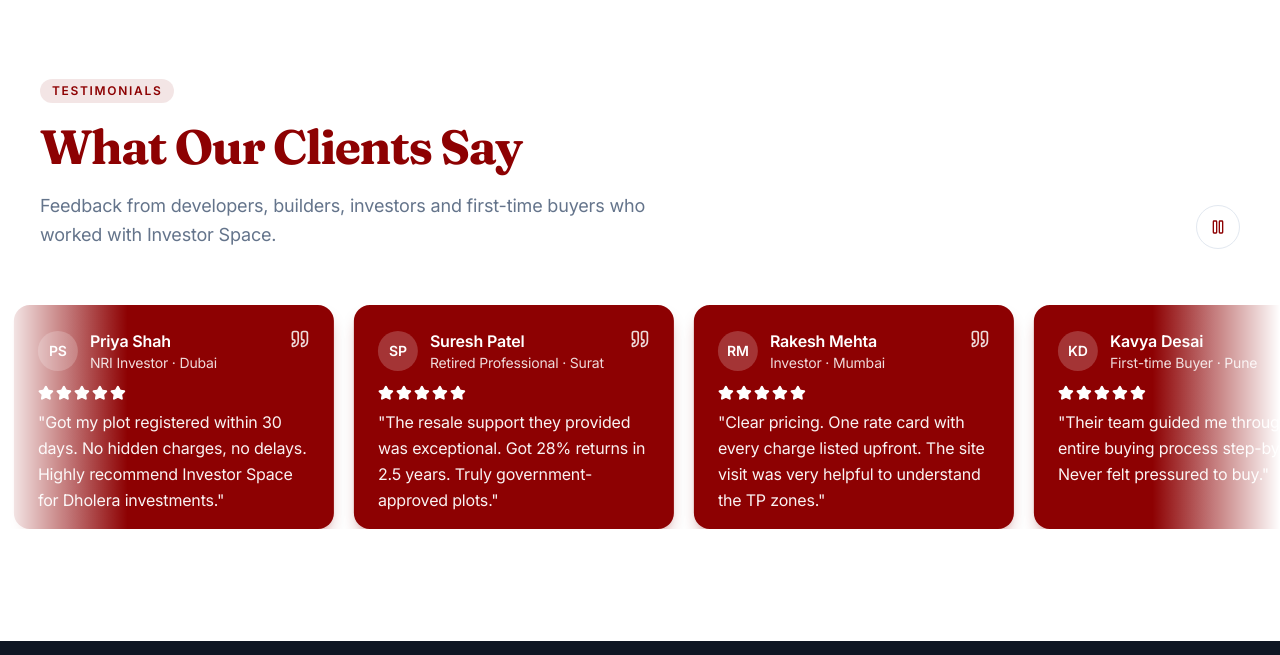
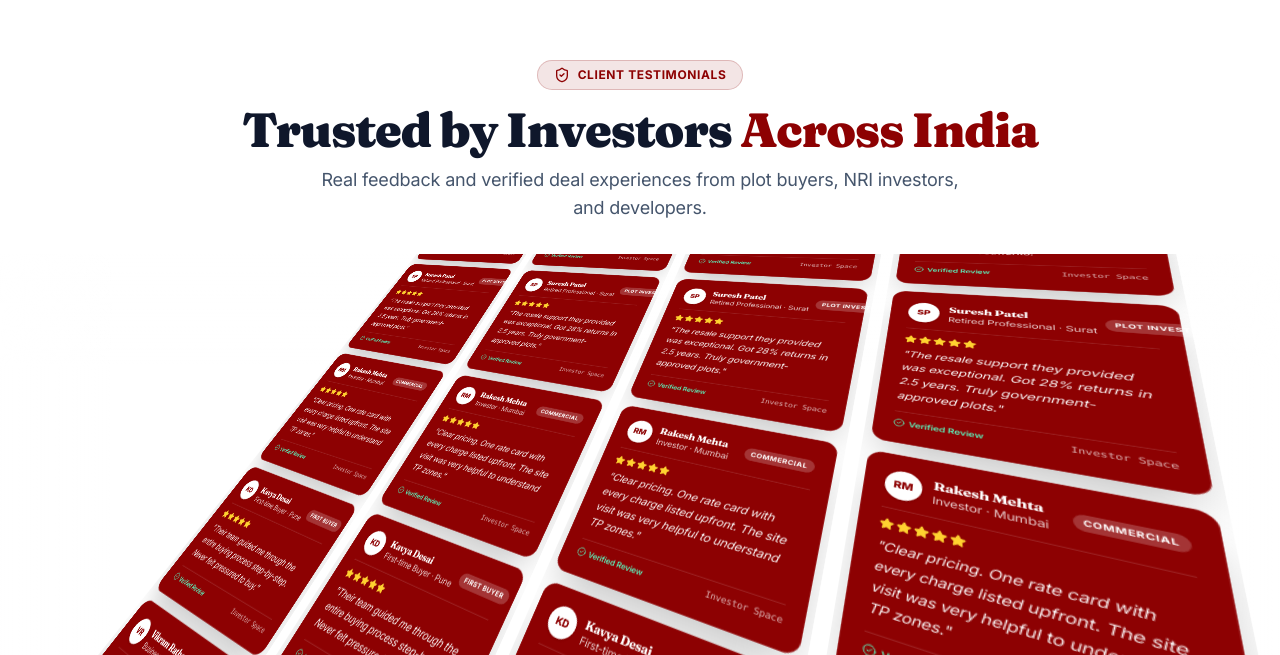
Before and after one commit to vishal9958/investorspace, a Next.js app: page / in a window 1280 px wide. Shown: the part 7045-7700 px from the top of the page. Built offline with nearby package versions, Linux system fonts and the light colour scheme.

Commit message:
3d design

```diff
--- a/package.json
+++ b/package.json
@@ -13,6 +13,7 @@
     "@react-three/drei": "^10.7.9",
     "@react-three/fiber": "^9.8.1",
     "@studio-freight/lenis": "^1.0.42",
+    "clsx": "^2.1.1",
     "d3-scale": "^4.0.2",
     "framer-motion": "^14.0.0",
     "gsap": "^3.15.0",
@@ -24,6 +25,7 @@
     "react-hook-form": "^7.89.0",
     "react-simple-maps": "^5.0.5",
     "server-only": "^0.0.1",
+    "tailwind-merge": "^3.7.0",
     "three": "^0.186.1",
     "topojson-client": "^3.1.0",
     "zod": "^4.6.5"
--- a/src/app/globals.css
+++ b/src/app/globals.css
@@ -537,3 +537,11 @@
   background: #dc2626;
   color: white;
 }
+@keyframes marquee-vertical {
+  from { transform: translateY(0%); }
+  to { transform: translateY(-50%); }
+}
+
+.animate-marquee-vertical {
+  animation: marquee-vertical var(--duration, 40s) linear infinite;
+}
--- /dev/null
+++ b/src/components/3d-marquee.tsx
@@ -0,0 +1,62 @@
+"use client";
+
+import React, { ComponentPropsWithoutRef, useRef } from "react";
+import { cn } from "@/lib/utils";
+
+interface MarqueeProps extends ComponentPropsWithoutRef<"div"> {
+  className?: string;
+  reverse?: boolean;
+  pauseOnHover?: boolean;
+  children: React.ReactNode;
+  vertical?: boolean;
+  repeat?: number;
+}
+
+export function Marquee({
+  className,
+  reverse = false,
+  pauseOnHover = false,
+  children,
+  vertical = false,
+  repeat = 4,
+  ...props
+}: MarqueeProps) {
+  const marqueeRef = useRef<HTMLDivElement>(null);
+
+  return (
+    <div
+      {...props}
+      ref={marqueeRef}
+      className={cn(
+        "group flex overflow-hidden p-2 [--duration:40s] [--gap:1rem] [gap:var(--gap)]",
+        {
+          "flex-row": !vertical,
+          "flex-col": vertical,
+        },
+        className
+      )}
+    >
+      {React.useMemo(
+        () => (
+          <>
+            {Array.from({ length: repeat }, (_, i) => (
+              <div
+                key={i}
+                className={cn(
+                  !vertical ? "flex-row [gap:var(--gap)]" : "flex-col [gap:var(--gap)]",
+                  "flex shrink-0 justify-around",
+                  vertical && "animate-marquee-vertical flex-col",
+                  pauseOnHover && "group-hover:[animation-play-state:paused]",
+                  reverse && "[animation-direction:reverse]"
+                )}
+              >
+                {children}
+              </div>
+            ))}
+          </>
+        ),
+        [repeat, children, vertical, pauseOnHover, reverse]
+      )}
+    </div>
+  );
+}
--- a/src/components/home/Testimonials.tsx
+++ b/src/components/home/Testimonials.tsx
@@ -1,109 +1,178 @@
 "use client";
 
-import { motion } from "framer-motion";
-import { Quote, Star, Pause, Play } from "lucide-react";
-import { useState } from "react";
+import { useState, useEffect } from "react";
+import { Star, ShieldCheck, CheckCircle2 } from "lucide-react";
+import { Marquee } from "@/components/3d-marquee";
 
-const testimonials = [
+const realEstateTestimonials = [
   {
-    quote: "We were skeptical at first, but Investor Space verified every document before we paid. The team was transparent throughout.",
     name: "Aarav Sharma",
     role: "Developer · Ahmedabad",
+    body: "We were skeptical at first, but Investor Space verified every document before we paid. The team was transparent throughout.",
+    avatar: "AS",
+    tag: "Verified Buyer",
     rating: 5,
-    avatar: "AS",
   },
   {
-    quote: "Got my plot registered within 30 days. No hidden charges, no delays. Highly recommend Investor Space for Dholera investments.",
     name: "Priya Shah",
     role: "NRI Investor · Dubai",
+    body: "Got my plot registered within 30 days. No hidden charges, no delays. Highly recommend Investor Space for Dholera investments.",
+    avatar: "PS",
+    tag: "NRI Verified",
     rating: 5,
-    avatar: "PS",
   },
   {
-    quote: "The resale support they provided was exceptional. Got 28% returns in 2.5 years. Truly government-approved plots.",
     name: "Suresh Patel",
     role: "Retired Professional · Surat",
+    body: "The resale support they provided was exceptional. Got 28% returns in 2.5 years. Truly government-approved plots.",
+    avatar: "SP",
+    tag: "Plot Investor",
     rating: 5,
-    avatar: "SP",
   },
   {
-    quote: "Clear pricing. One rate card with every charge listed upfront. The site visit was very helpful to understand the TP zones.",
     name: "Rakesh Mehta",
     role: "Investor · Mumbai",
+    body: "Clear pricing. One rate card with every charge listed upfront. The site visit was very helpful to understand TP zones.",
+    avatar: "RM",
+    tag: "Commercial",
     rating: 5,
-    avatar: "RM",
   },
   {
-    quote: "Their team guided me through the entire buying process step-by-step. Never felt pressured to buy.",
     name: "Kavya Desai",
     role: "First-time Buyer · Pune",
+    body: "Their team guided me through the entire buying process step-by-step. Never felt pressured to buy.",
+    avatar: "KD",
+    tag: "First Buyer",
     rating: 5,
-    avatar: "KD",
-  }
+  },
+  {
+    name: "Vikram Rathore",
+    role: "Business Owner · Delhi",
+    body: "Top notch legal audit and layout clearance. Best property consultants in the Dholera SIR corridor.",
+    avatar: "VR",
+    tag: "Verified Land",
+    rating: 5,
+  },
 ];
 
-export default function Testimonials() {
-  const [paused, setPaused] = useState(false);
-  const sv = { hidden: { opacity: 0, y: 28, filter: "blur(10px)" }, visible: { opacity: 1, y: 0, filter: "blur(0px)", transition: { duration: 0.6 } } };
+function TestimonialCard({
+  name,
+  role,
+  body,
+  avatar,
+  tag,
+  rating,
+}: (typeof realEstateTestimonials)[number]) {
+  return (
+    <div className="w-64 sm:w-72 rounded-2xl bg-[#8D0102] text-white p-4 sm:p-5 shadow-2xl border border-white/10">
+      {/* Card Header */}
+      <div className="flex items-center justify-between gap-2 border-b border-white/15 pb-3 mb-3">
+        <div className="flex items-center gap-2.5">
+          <span className="size-9 rounded-full bg-white text-[#8D0102] font-black text-xs flex items-center justify-center shrink-0 shadow-sm">
+            {avatar}
+          </span>
+          <div className="min-w-0">
+            <h4 className="text-xs sm:text-sm font-bold text-white truncate">
+              {name}
+            </h4>
+            <p className="text-[10px] sm:text-xs text-white/80 truncate">{role}</p>
+          </div>
+        </div>
+        <span className="text-[9px] font-bold uppercase tracking-wider text-white bg-white/20 px-2 py-0.5 rounded-full shrink-0">
+          {tag}
+        </span>
+      </div>
+
+      {/* Rating */}
+      <div className="flex items-center gap-0.5 mb-2">
+        {Array.from({ length: rating }).map((_, i) => (
+          <Star key={i} className="size-3.5 fill-amber-300 text-amber-300" />
+        ))}
+      </div>
+
+      {/* Quote */}
+      <blockquote className="text-xs sm:text-sm text-white/95 leading-relaxed font-normal italic">
+        "{body}"
+      </blockquote>
+
+      {/* Footer Stamp */}
+      <div className="mt-3 pt-2 border-t border-white/15 flex items-center justify-between text-[10px] text-white/80">
+        <span className="flex items-center gap-1 text-emerald-300 font-semibold">
+          <CheckCircle2 className="size-3" /> Verified Review
+        </span>
+        <span className="font-mono text-white/70">Investor Space</span>
+      </div>
+    </div>
+  );
+}
+
+export default function Testimonials3D() {
+  const [mounted, setMounted] = useState(false);
+
+  useEffect(() => {
+    setMounted(true);
+  }, []);
+
+  if (!mounted) return null;
 
   return (
-    <section data-paused={paused} aria-labelledby="testimonials-heading" className="partners-section section-pad relative overflow-hidden bg-background">
-      <style>{`
-        @keyframes partners-left { from { transform: translateX(0); } to { transform: translateX(-50%); } }
-        .partners-track {
-          display: flex; width: max-content;
-          animation: partners-left 35s linear infinite;
-        }
-        .partners-section[data-paused="true"] .partners-track { animation-play-state: paused; }
-        .partners-row:hover .partners-track { animation-play-state: paused; }
-      `}</style>
-
-      <div className="shell flex flex-wrap items-end justify-between gap-6">
-        <div className="max-w-2xl">
-          <motion.div initial="hidden" whileInView="visible" viewport={{ once: true, amount: 0.3 }} variants={sv}>
-            <span className="inline-flex rounded-full px-3 py-1 text-xs font-semibold uppercase tracking-[0.14em] bg-primary/10 text-primary">Testimonials</span>
-            <h2 id="testimonials-heading" className="mt-4 text-balance break-words font-bold sm:mt-5 text-3xl sm:text-4xl lg:text-5xl text-primary">What Our Clients Say</h2>
-            <p className="mt-4 text-base leading-relaxed sm:mt-5 md:text-lg text-muted-foreground">Feedback from developers, builders, investors and first-time buyers who worked with Investor Space.</p>
-          </motion.div>
-        </div>
-        <button type="button" aria-label="Pause scrolling" onClick={() => setPaused(!paused)} className="grid size-11 shrink-0 place-items-center rounded-full border border-border bg-white text-primary transition-colors hover:bg-primary hover:text-white">
-          {paused ? <Play className="size-4" /> : <Pause className="size-4" />}
-        </button>
+    <section className="relative w-full overflow-hidden bg-white text-slate-900 py-16 sm:py-24">
+      {/* Header Container */}
+      <div className="mx-auto max-w-7xl px-4 sm:px-6 lg:px-8 relative z-20 text-center mb-8">
+        <span className="inline-flex items-center gap-2 rounded-full px-4 py-1.5 text-xs font-bold uppercase tracking-wider bg-[#8D0102]/10 text-[#8D0102] border border-[#8D0102]/20">
+          <ShieldCheck className="size-4" /> Client Testimonials
+        </span>
+        <h2 className="mt-4 text-3xl sm:text-4xl lg:text-5xl font-black text-slate-900 tracking-tight">
+          Trusted by Investors <span className="text-[#8D0102]">Across India</span>
+        </h2>
+        <p className="mt-3 text-base sm:text-lg text-slate-600 max-w-2xl mx-auto">
+          Real feedback and verified deal experiences from plot buyers, NRI investors, and developers.
+        </p>
       </div>
 
-      <div className="relative mt-10 flex flex-col gap-4 sm:mt-14 sm:gap-6">
-        <div className="pointer-events-none absolute inset-y-0 left-0 z-10 w-12 bg-gradient-to-r from-background to-transparent sm:w-32"></div>
-        <div className="pointer-events-none absolute inset-y-0 right-0 z-10 w-12 bg-gradient-to-l from-background to-transparent sm:w-32"></div>
+      {/* Exact 3D Perspective Stage */}
+      <div className="relative flex h-[520px] w-full items-center justify-center overflow-hidden [perspective:300px]">
+        <div
+          className="flex flex-row items-center gap-4"
+          style={{
+            transform:
+              "translateX(-100px) translateY(0px) translateZ(-100px) rotateX(20deg) rotateY(-10deg) rotateZ(20deg)",
+          }}
+        >
+          {/* Column 1 - Downwards */}
+          <Marquee vertical pauseOnHover repeat={3} className="[--duration:25s]">
+            {realEstateTestimonials.map((review, i) => (
+              <TestimonialCard key={i} {...review} />
+            ))}
+          </Marquee>
 
-        <div className="partners-row overflow-hidden">
-          <div className="partners-track">
-            {/* Double the list for infinite scroll */}
-            {[...testimonials, ...testimonials].map((t, i) => (
-              <div key={i} className="shrink-0 px-2 sm:px-2.5">
-                <figure className="flex h-52 w-72 flex-col rounded-2xl p-5 sm:h-56 sm:w-80 sm:p-6 bg-primary text-white shadow-lg shadow-primary/25">
-                  <figcaption className="flex items-start justify-between gap-3">
-                    <div className="flex min-w-0 items-center gap-3">
-                      <span aria-hidden className="grid size-10 shrink-0 place-items-center rounded-full text-sm font-semibold bg-white/20 text-white">{t.avatar}</span>
-                      <div className="min-w-0">
-                        <p className="truncate text-sm font-semibold sm:text-base">{t.name}</p>
-                        <p className="truncate text-xs sm:text-sm text-white/85">{t.role}</p>
-                      </div>
-                    </div>
-                    <Quote className="size-5 shrink-0 text-white/85" aria-hidden />
-                  </figcaption>
-                  <div role="img" aria-label={`Rated ${t.rating} out of 5`} className="mt-3 flex items-center gap-0.5">
-                    {Array.from({ length: t.rating }).map((_, j) => (
-                      <Star key={j} className="size-4 fill-white text-white" aria-hidden />
-                    ))}
-                  </div>
-                  <blockquote className="mt-2 min-h-0 flex-1">
-                    <p className="line-clamp-4 text-sm leading-relaxed sm:text-base text-white/95">"{t.quote}"</p>
-                  </blockquote>
-                </figure>
-              </div>
+          {/* Column 2 - Upwards */}
+          <Marquee vertical pauseOnHover reverse repeat={3} className="[--duration:25s]">
+            {realEstateTestimonials.map((review, i) => (
+              <TestimonialCard key={`rev-${i}`} {...review} />
             ))}
-          </div>
+          </Marquee>
+
+          {/* Column 3 - Downwards */}
+          <Marquee vertical pauseOnHover repeat={3} className="[--duration:25s]">
+            {realEstateTestimonials.map((review, i) => (
+              <TestimonialCard key={`col3-${i}`} {...review} />
+            ))}
+          </Marquee>
+
+          {/* Column 4 - Upwards */}
+          <Marquee vertical pauseOnHover reverse repeat={3} className="[--duration:25s]">
+            {realEstateTestimonials.map((review, i) => (
+              <TestimonialCard key={`col4-${i}`} {...review} />
+            ))}
+          </Marquee>
         </div>
+
+        {/* Soft Outer Edges Fading into White Background */}
+        <div className="pointer-events-none absolute inset-x-0 top-0 h-28 bg-gradient-to-b from-white to-transparent z-10" />
+        <div className="pointer-events-none absolute inset-x-0 bottom-0 h-28 bg-gradient-to-t from-white to-transparent z-10" />
+        <div className="pointer-events-none absolute inset-y-0 left-0 w-28 bg-gradient-to-r from-white to-transparent z-10" />
+        <div className="pointer-events-none absolute inset-y-0 right-0 w-28 bg-gradient-to-l from-white to-transparent z-10" />
       </div>
     </section>
   );
--- /dev/null
+++ b/src/lib/utils.ts
@@ -0,0 +1,6 @@
+import { clsx, type ClassValue } from "clsx";
+import { twMerge } from "tailwind-merge";
+
+export function cn(...inputs: ClassValue[]) {
+  return twMerge(clsx(inputs));
+}
```
Also changed, not shown: 1 other file (tests, documents, lock files or other folders).
